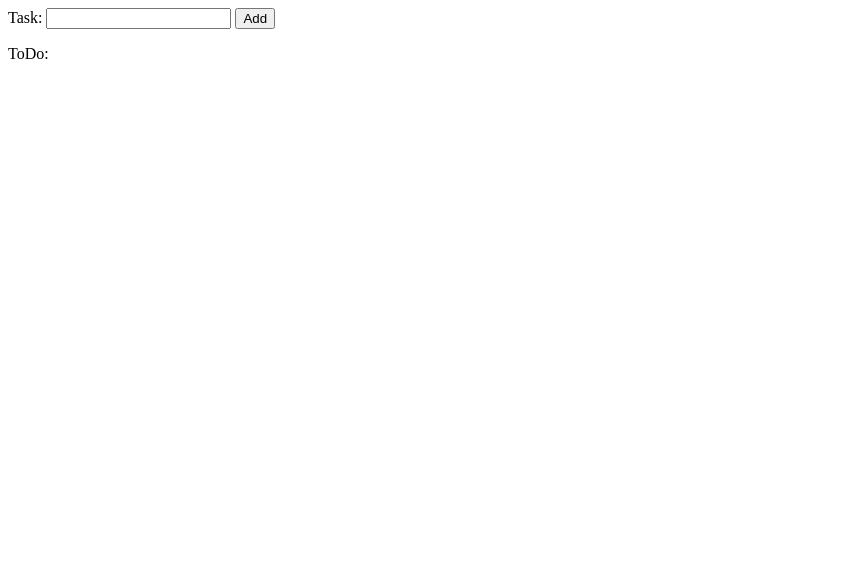
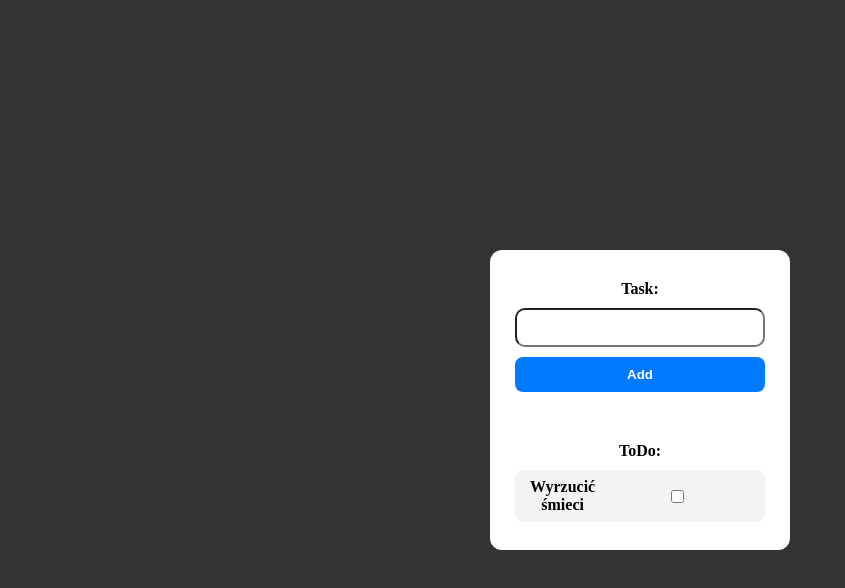
Before and after one commit to kacpi95/TypeScript, a website: page index.html in a window 1280 px wide. Shown: the whole page, without its empty margins (0-845 px from the left). Drawn offline with Linux system fonts and the light colour scheme.

Commit message:
add: styles

```diff
--- a/index.html
+++ b/index.html
@@ -14,7 +14,12 @@
         <button class="btn">Add</button>
         <div class="containerToDo">
           <p>ToDo:</p>
-          <ul class="tasks"></ul>
+          <ul class="tasks">
+            <li>
+              <label for="task-1">Wyrzucić śmieci</label>
+              <input type="checkbox" id="task-1" name="Wyrzucić śmieci" />
+            </li>
+          </ul>
         </div>
       </form>
     </div>
--- a/style.css
+++ b/style.css
@@ -0,0 +1,84 @@
+* {
+  margin: 0;
+  padding: 0;
+  box-sizing: border-box;
+}
+
+body {
+  display: flex;
+  justify-content: center;
+  align-items: center;
+  height: 100vh;
+  margin: 0;
+  background-color: #333;
+}
+
+.container {
+  width: 300px;
+  padding: 20px 25px;
+  border-radius: 12px;
+  background-color: #fff;
+}
+
+label {
+  display: block;
+  text-align: center;
+  margin: 10px 0;
+  font-weight: 700;
+}
+
+input {
+  width: 100%;
+  padding: 10px;
+  border-radius: 10px;
+}
+
+.btn {
+  margin-top: 10px;
+  width: 100%;
+  padding: 10px;
+  background-color: #007bff;
+  border: none;
+  border-radius: 8px;
+  color: white;
+  font-weight: 600;
+  cursor: pointer;
+  transition: background-color 0.3s;
+}
+
+.btn:hover {
+  background-color: #0056b3;
+}
+
+.containerToDo {
+  margin-top: 50px;
+}
+
+.containerToDo p {
+  font-weight: bold;
+  margin-bottom: 10px;
+}
+
+.tasks {
+  list-style: none;
+  padding: 0;
+  margin: 0;
+}
+
+.tasks li {
+  background: #f1f3f5;
+  margin-bottom: 8px;
+  padding: 8px 10px;
+  border-radius: 8px;
+  display: flex;
+  justify-content: space-around;
+  align-items: center;
+}
+
+.tasks label {
+  margin: 0;
+}
+
+p {
+  text-align: center;
+}
```
